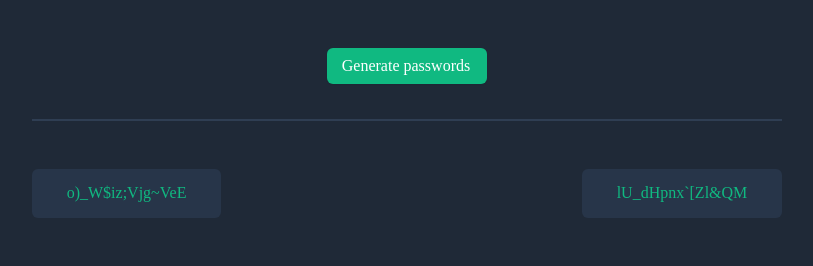
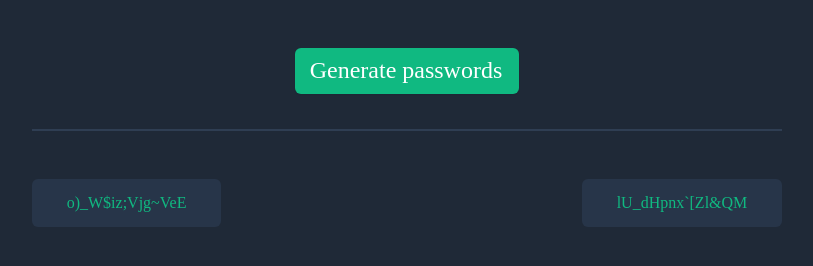
Before and after one commit to MastooraTurkmen/Password-Generator, a plain HTML site: page index.html in a window 1280 px wide. Shown: the part 206-472 px from the top of the page, without its empty margins (233-1046 px from the left). Drawn offline with nearby package versions, Linux system fonts and the light colour scheme.

Commit message:
increasing font

```diff
--- a/index.css
+++ b/index.css
@@ -67,7 +67,6 @@ p{
 #generate-password-btn:hover,
 #generate-password-btn:focus{
   background: #065F46;
-
 }
 
 #line{
@@ -96,7 +95,6 @@ p{
         margin: 0 auto;
     }
 
-
     #header-div{
         margin-left: unset;
         width: unset;
@@ -106,4 +104,9 @@ p{
     #header{
         font-size: 3em;
     }
+
+    #generate-password-btn{
+        font-size: 1.5em;
+
+    }
 }
```
